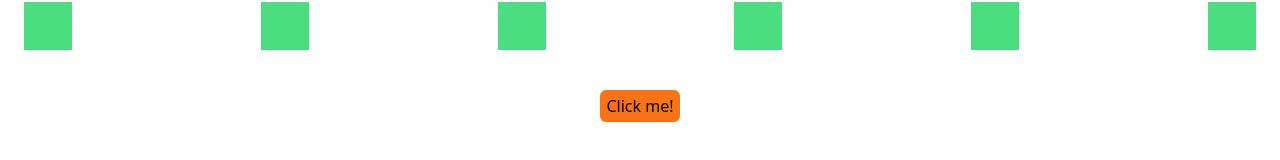
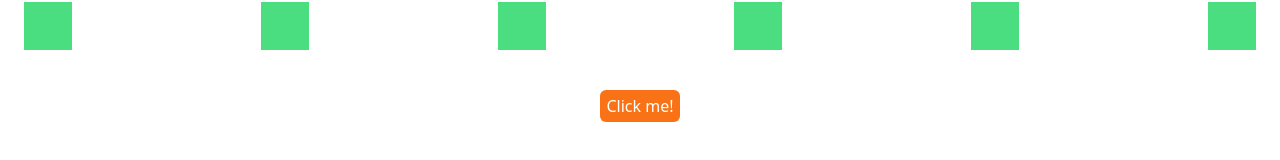
Before and after one commit to Asim1O1/Tailwind-CSS, a React (Vite) app in the folder my-project/: page /playAround in a window 1280 px wide. Shown: the part 250-410 px from the top of the page. Built offline with nearby package versions, Linux system fonts and the light colour scheme.

Commit message:
button hover practice

```diff
--- a/my-project/src/practice.jsx
+++ b/my-project/src/practice.jsx
@@ -31,14 +31,12 @@ const PlayAround = () => {
           <div className="bg-green-400 h-12 w-12"></div>
           <div className="bg-green-400 h-12 w-12"></div>
           <div className="bg-green-400 h-12 w-12"></div>
-
         </div>
 
         <div className="flex justify-center ">
-
-        <button className=" bg-orange-500 w-20 h-8 rounded-md  ">
-          Click me!
-        </button>
+          <button className=" bg-orange-500 w-20 h-8 rounded-md  text-white hover:bg-orange-600 focus:outline-none  focus:ring-orange-500m active:bg-orange-800">
+            Click me!
+          </button>
         </div>
       </main>
     </>
```
